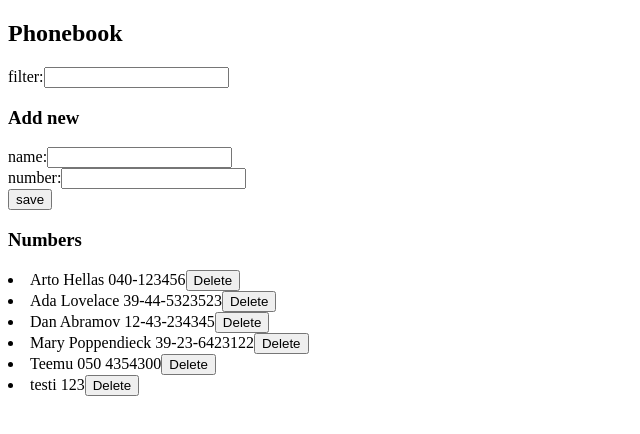
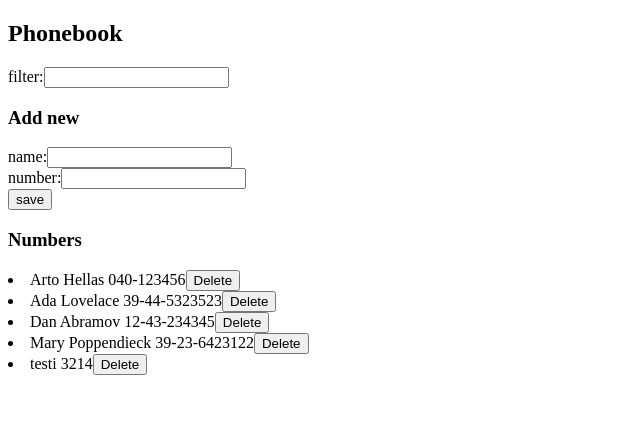
Before and after one commit to TeekkariTeemu/fullstack, a React (Create React App) app in the folder Osa2/puhelinluettelo/: page / in a window 1280 px wide. Shown: the top 434 px of the page, without its empty margins (0-640 px from the left). Built offline with nearby package versions, Linux system fonts and the light colour scheme; data requests are answered from the project's data file.

Commit message:
2.14 melkein valmis.

```diff
--- a/Osa2/puhelinluettelo/db.json
+++ b/Osa2/puhelinluettelo/db.json
@@ -21,14 +21,9 @@
       "id": 4
     },
     {
-      "name": "Teemu",
+      "name": "testi",
       "id": 5,
-      "number": "050 4354300"
-    },
-    {
-      "name": "testi",
-      "id": 6,
-      "number": "123"
+      "number": "3214"
     }
   ]
 }
--- a/Osa2/puhelinluettelo/src/App.js
+++ b/Osa2/puhelinluettelo/src/App.js
@@ -54,6 +54,21 @@ const App = () => {
     setNewNumber(event.target.value)
   }
 
+  const handleDeleteOf = (id) => {
+    const url = `http://localhost:3001/persons/${id}`
+    const person = persons.find(n => n.id === id)
+    console.log(person)
+    if (window.confirm("delete " + person.name)) {
+      axios
+    .delete(url)
+    .then(response => {
+      console.log(response)
+      const updatedPersons = persons.filter(person => person.id !== id)
+      setPersons(updatedPersons)
+      setToShow(updatedPersons)
+    })
+    }
+    }
 
   return (
     <div>
@@ -78,7 +93,10 @@ const App = () => {
         <div><button type="submit">save</button></div>
 
       </form>
-      <List toShow={toShow}/>
+      <List
+      toShow={toShow}
+      handleDeleteOf={handleDeleteOf}
+      />
     </div>
   )
 
```
